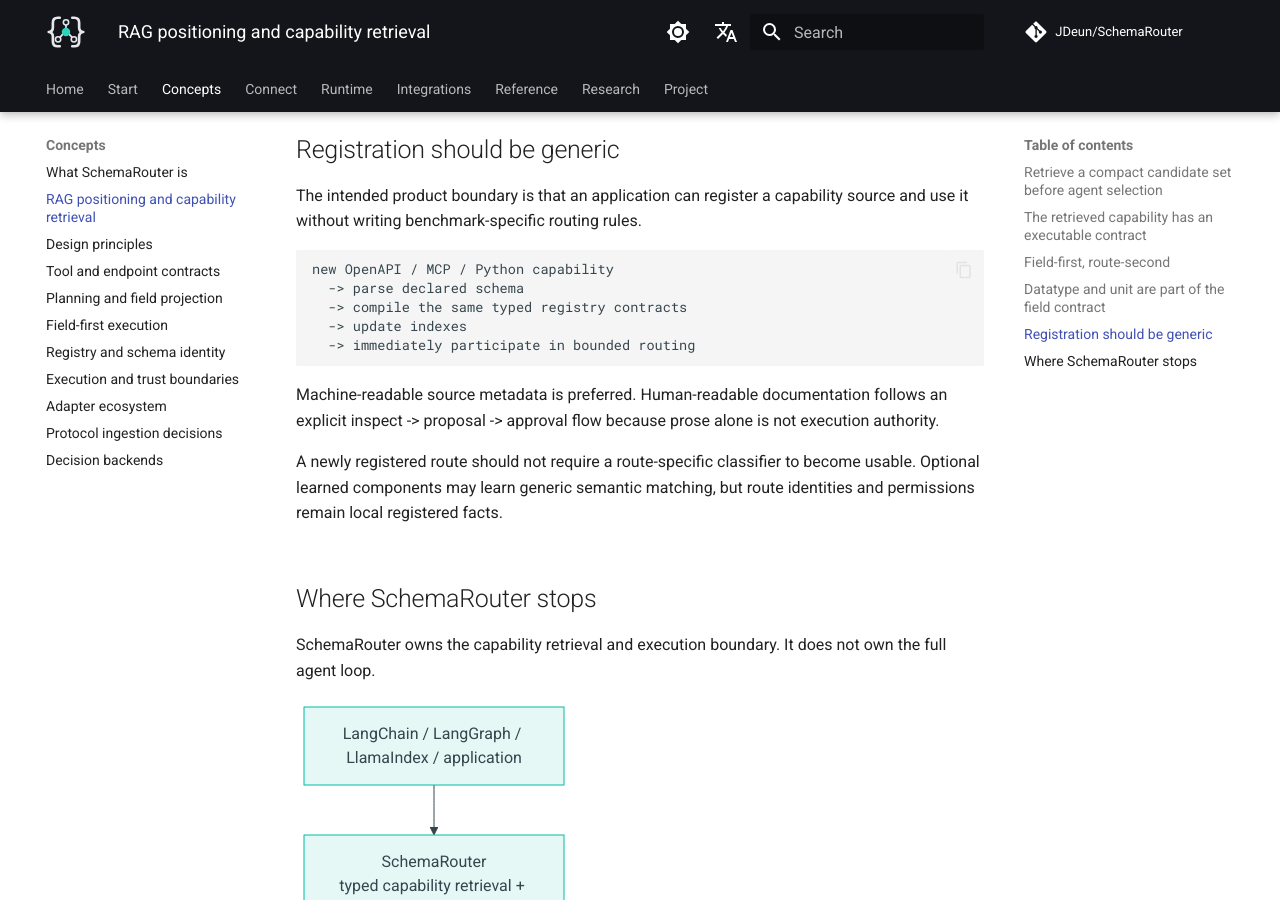
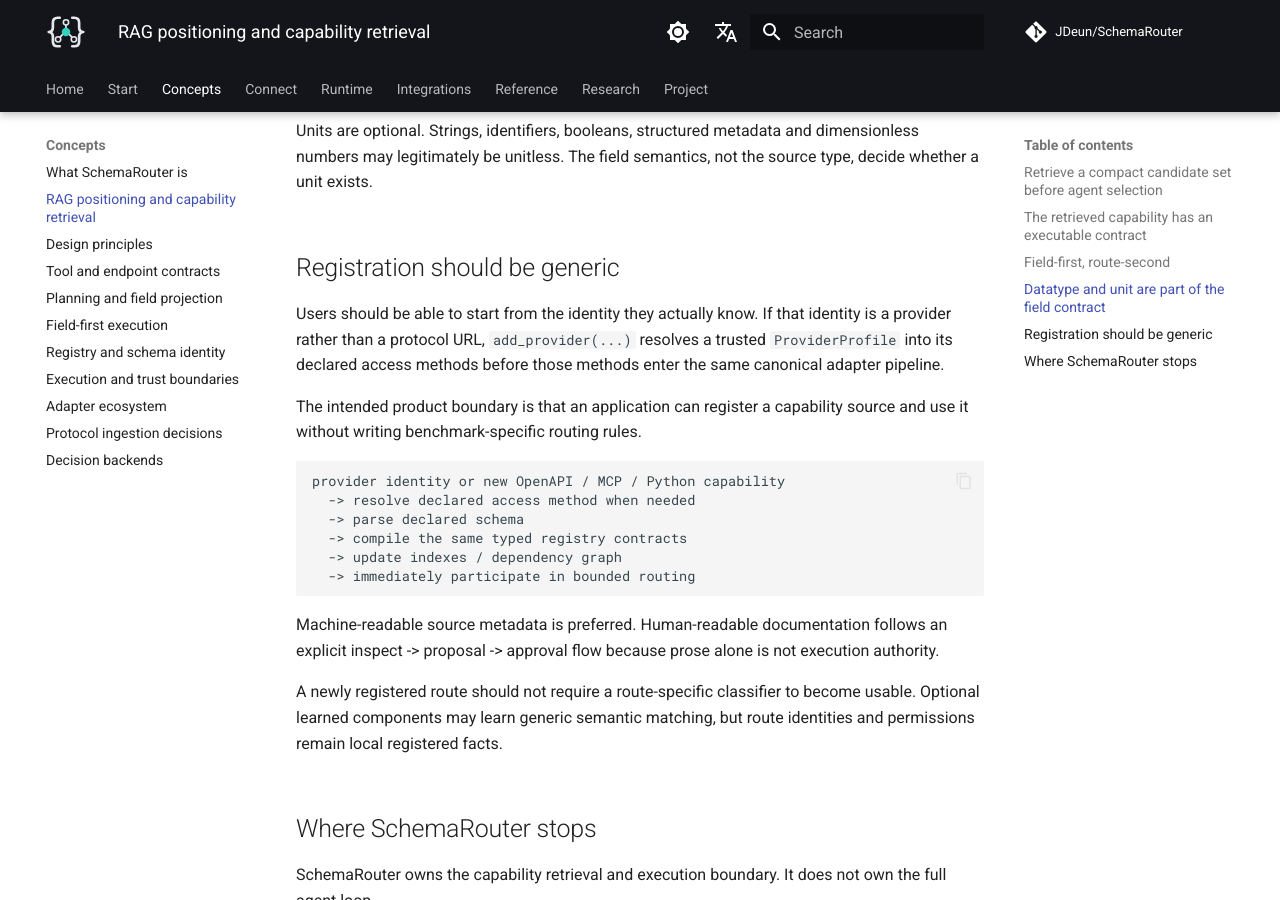
Before and after one commit to JDeun/SchemaRouter, an MkDocs documentation site: the page built from docs/concepts/capability-catalog.md, in a window 1280 px wide and 900 px high, scrolled down 3927 px. Built offline with MkDocs 1.6.1 and Material for MkDocs 9.7.7, drawn with Linux system fonts in a browser that asks for light colours; comment, search, counter and statistics services are not loaded; some of the changed text lies outside the part shown.

Commit message:
docs: align concepts and compatibility with new capability surfaces

````diff
--- a/docs/concepts/capability-catalog.md
+++ b/docs/concepts/capability-catalog.md
@@ -53,6 +53,11 @@
 Use `retrieve_executable(..., k=5)` when the candidate set should be limited to routes whose local
 execution binding is currently ready. Async counterparts are `aretrieve` and
 `aretrieve_executable`.
+
+When a host has explicit typed execution state, `retrieve_state_aware(...)` filters the fixed Top-K
+without changing the stable stateless facade. `reretrieve_state_aware(...)` is the separate
+corrective surface for collecting the best K state-eligible candidates from the same host-visible
+ranked surface.
 
 The returned bundle carries the full effective input/output JSON Schemas together with registered
 parameters, output fields, semantic IDs, units, qualifiers, read/write/destructive classification,
@@ -167,14 +172,19 @@
 
 ## Registration should be generic
 
+Users should be able to start from the identity they actually know. If that identity is a provider
+rather than a protocol URL, `add_provider(...)` resolves a trusted `ProviderProfile` into its
+declared access methods before those methods enter the same canonical adapter pipeline.
+
 The intended product boundary is that an application can register a capability source and use it
 without writing benchmark-specific routing rules.
 
 ```text
-new OpenAPI / MCP / Python capability
+provider identity or new OpenAPI / MCP / Python capability
+  -> resolve declared access method when needed
   -> parse declared schema
   -> compile the same typed registry contracts
-  -> update indexes
+  -> update indexes / dependency graph
   -> immediately participate in bounded routing
 ```
 
````
